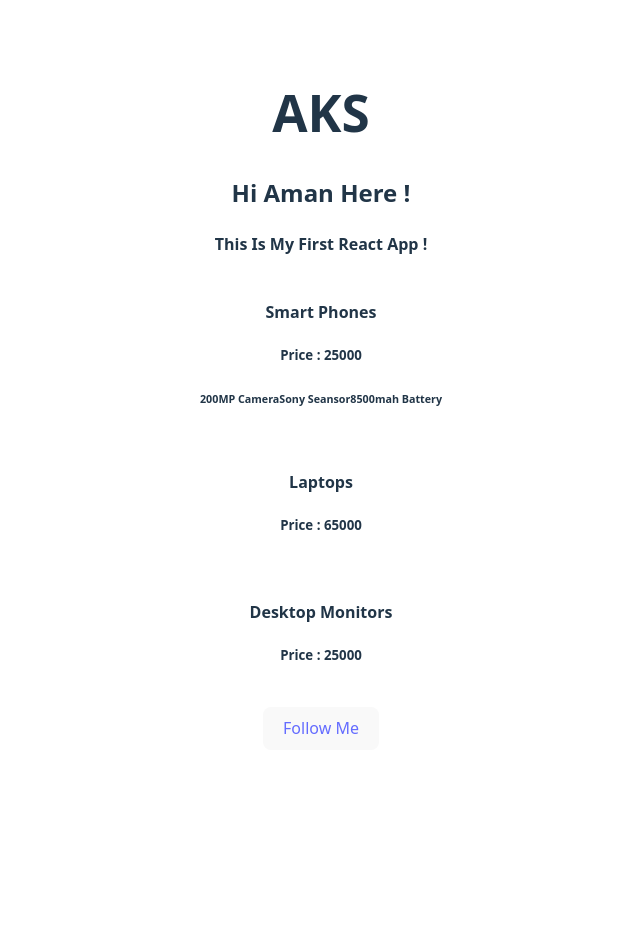
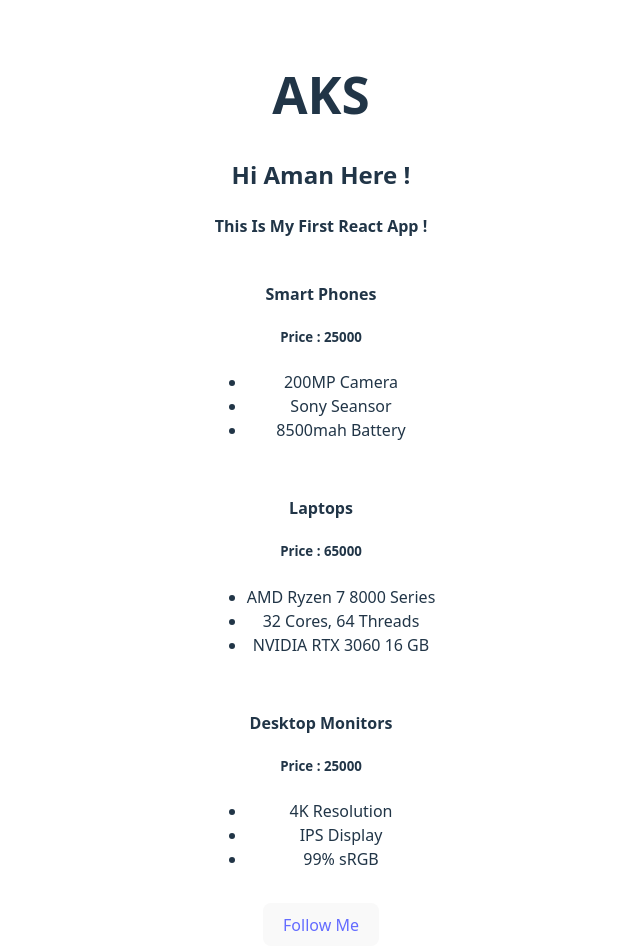
Before and after one commit to amankumarsubudhi/React-Practice, a React (Vite) app: page / in a window 1280 px wide. Shown: the top 952 px of the page, without its empty margins (319-959 px from the left). Before the commit the page ends 800 px from the top, so only its background shows below. Built offline with nearby package versions, Linux system fonts and the light colour scheme.

Commit message:
mapped my array

```diff
--- a/src/Product.jsx
+++ b/src/Product.jsx
@@ -1,12 +1,18 @@
 import "./Product.css";
 
-function Product({title, price, features}){
-    console.log(features);
+function Product({title, price, features1 = [], features2 = [], features3 = []}){
+
+    const list1 = features1.map((feature1)=> <li>{feature1}</li>);
+    const list2 = features2.map((feature2)=> <li>{feature2}</li>);
+    const list3 = features3.map((feature3 => <li>{feature3}</li>))
+
     return (
         <div className="Product">
             <h4>{title}</h4>
             <h5>Price : {price}</h5>
-            <h6>{features}</h6>
+            <ul>{list1}</ul>
+            <ul>{list2}</ul>
+            <ul>{list3}</ul>
         </div>
     )
 }
--- a/src/ProductTab.jsx
+++ b/src/ProductTab.jsx
@@ -2,12 +2,12 @@ import Product from "./Product";
 
 
 function ProductTab(){
-    let options = ["200MP Camera","Sony Seansor","8500mah Battery"];
+    let options1 = ["200MP Camera","Sony Seansor","8500mah Battery"];
     return (
         <>
-        <Product title = "Smart Phones" price = "25000" features = {options} />
-        <Product title = "Laptops" price = {65000} />
-        <Product title = "Desktop Monitors" price = "25000" />
+        <Product title = "Smart Phones" price = "25000" features1 = {options1} />
+        <Product title = "Laptops" price = {65000} features2={["AMD Ryzen 7 8000 Series", "32 Cores, 64 Threads", "NVIDIA RTX 3060 16 GB"]} />
+        <Product title = "Desktop Monitors" price = "25000" features3={["4K Resolution", "IPS Display", "99% sRGB"]} />
         </>
     )
 }
```
